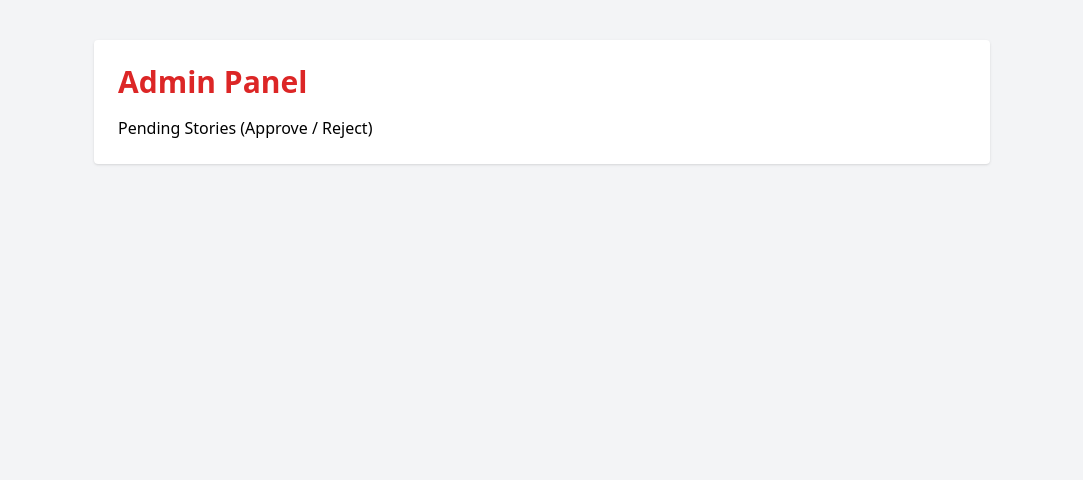
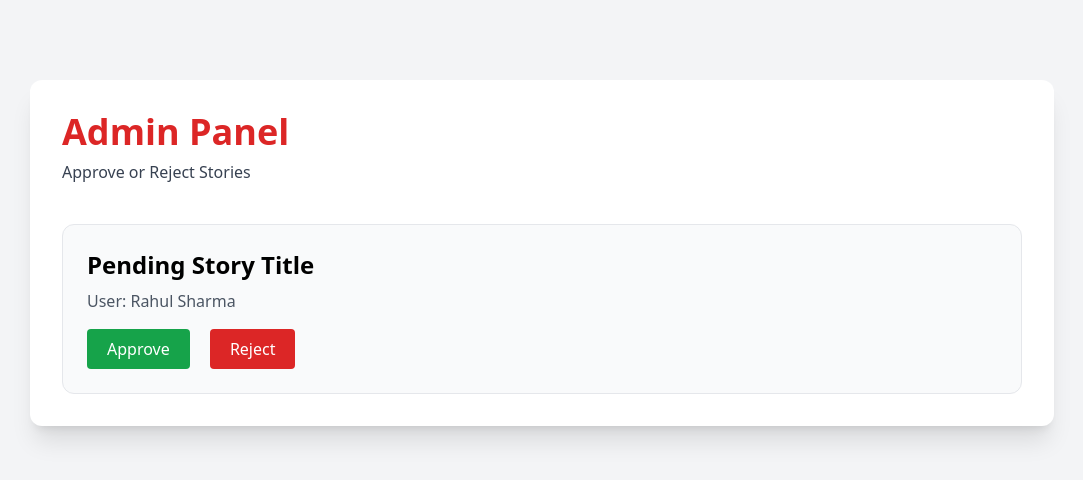
Before and after one commit to asheeshsarkar0-star/WriteHub-India, a plain HTML site: page admin.html in a window 1280 px wide. Shown: the whole page, without its empty margins (98-1181 px from the left). Drawn offline with nearby package versions, Linux system fonts and the light colour scheme.

Commit message:
Update admin.html

```diff
--- a/admin.html
+++ b/admin.html
@@ -1,18 +1,27 @@
 <!DOCTYPE html>
 <html lang="en">
 <head>
-<title>Admin Panel - WriteHub-India</title>
+<title>Admin Panel - WriteHub India</title>
 <script src="https://cdn.tailwindcss.com"></script>
 </head>
 
 <body class="bg-gray-100">
 
-<div class="max-w-4xl mx-auto mt-10 bg-white p-6 shadow rounded">
-<h1 class="text-3xl font-bold text-red-600">Admin Panel</h1>
+<div class="max-w-5xl mx-auto mt-20 bg-white p-8 shadow-xl rounded-xl">
+  <h1 class="text-4xl font-bold text-red-600">Admin Panel</h1>
+  <p class="text-gray-700 mt-2">Approve or Reject Stories</p>
 
-<p class="mt-4">Pending Stories (Approve / Reject)</p>
+  <div class="mt-10 bg-gray-50 border rounded-xl p-6">
+    <h2 class="text-2xl font-bold">Pending Story Title</h2>
+    <p class="text-gray-600 mt-2">User: Rahul Sharma</p>
+
+    <div class="mt-4 space-x-4">
+      <button class="bg-green-600 text-white px-5 py-2 rounded">Approve</button>
+      <button class="bg-red-600 text-white px-5 py-2 rounded">Reject</button>
+    </div>
+  </div>
 
 </div>
 
 </body>
-</html>
+                                                                         </html>
```
